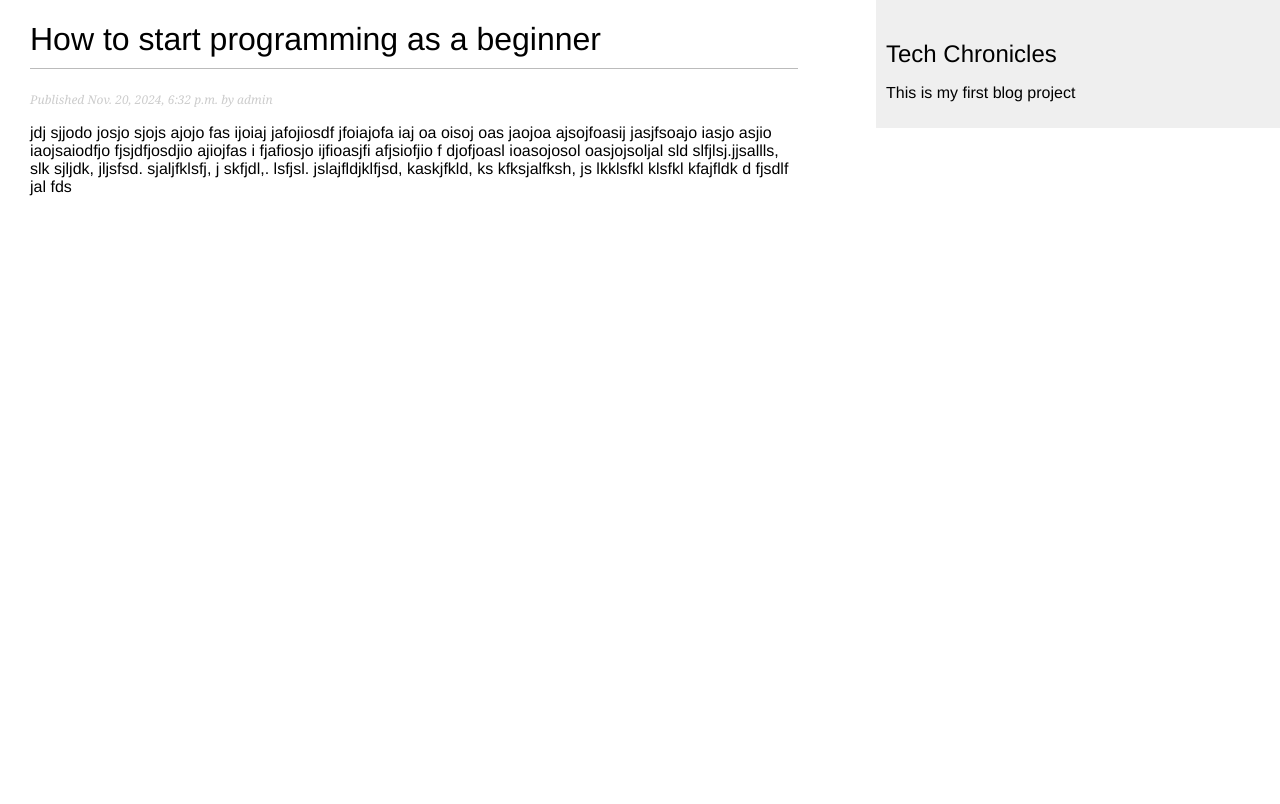
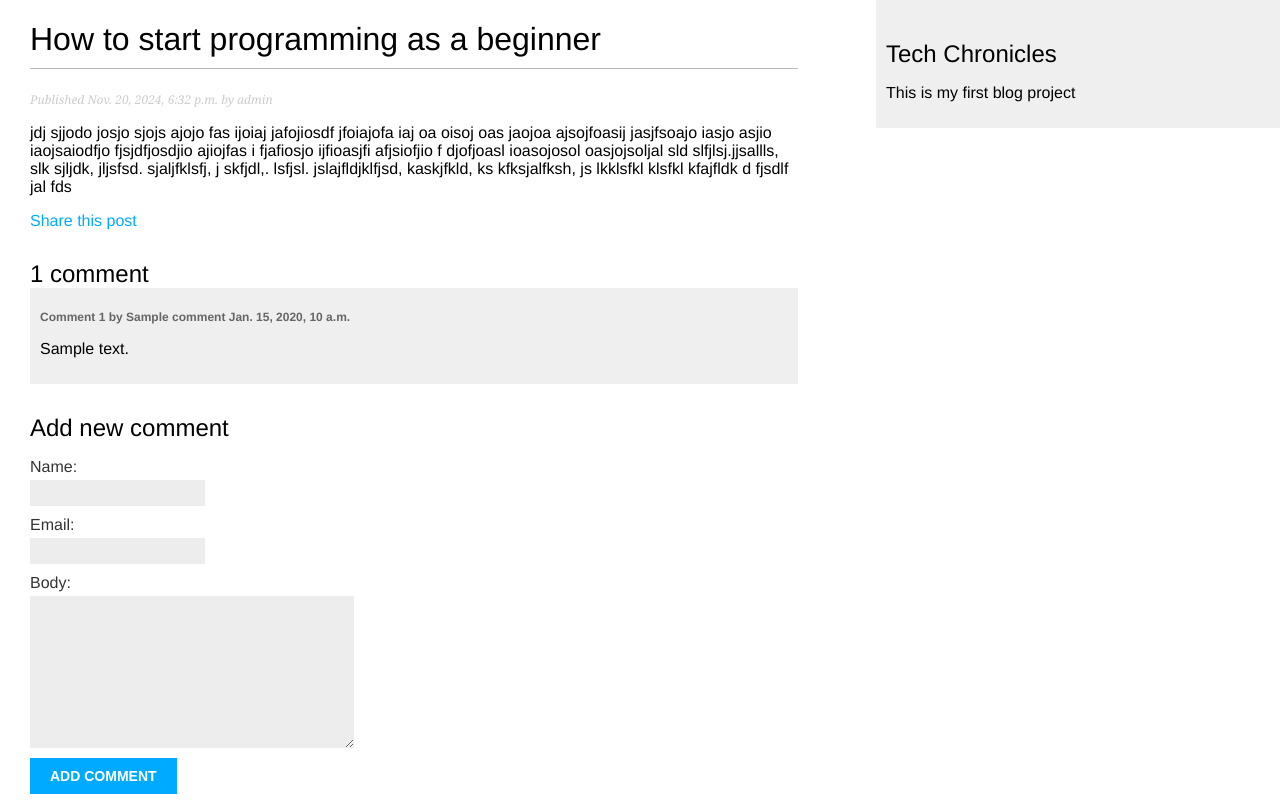
Before and after one commit to omobolaji001/Django, a Django app: a page that uses tech_chronicles/blog/templates/blog/post/detail.html in a window 1280 px wide. Before the commit the page ends 196 px from the top, so only its background shows below. Run offline with Django 5.2, Linux system fonts and the light colour scheme; data comes from the database, SQL or seed files in the repository; tables that the repository leaves empty hold one stand-in row (values such as "Sample post").

Commit message:
Modified detail.html to implement comment

```diff
--- a/tech_chronicles/blog/templates/blog/post/detail.html
+++ b/tech_chronicles/blog/templates/blog/post/detail.html
@@ -6,4 +6,22 @@
   <h1>{{ post.title }}</h1>
   <p class="date">Published {{ post.publish }} by {{ post.author }}</p>
   {{ post.body|linebreaks }}
+  <p>
+    <a href="{% url 'blog:post_share' post.id%}">Share this post</a>
+  </p>
+  {% with comments.count as total_comments %}
+    <h2>{{ total_comments}} comment{{ total_comments|pluralize }}</h2>
+  {% endwith %}
+  {% for comment in comments %}
+    <div class="comment">
+      <p class="info">
+        Comment {{ forloop.counter }} by {{ comment.name }}
+        {{ comment.created }}
+      </p>
+      {{ comment.body|linebreaks }}
+    </div>
+  {% empty %}
+    <p>There are no comments yet.</p>
+  {% endfor %}
+  {% include 'blog/post/includes/comment_form.html' %}
 {% endblock %}
```
